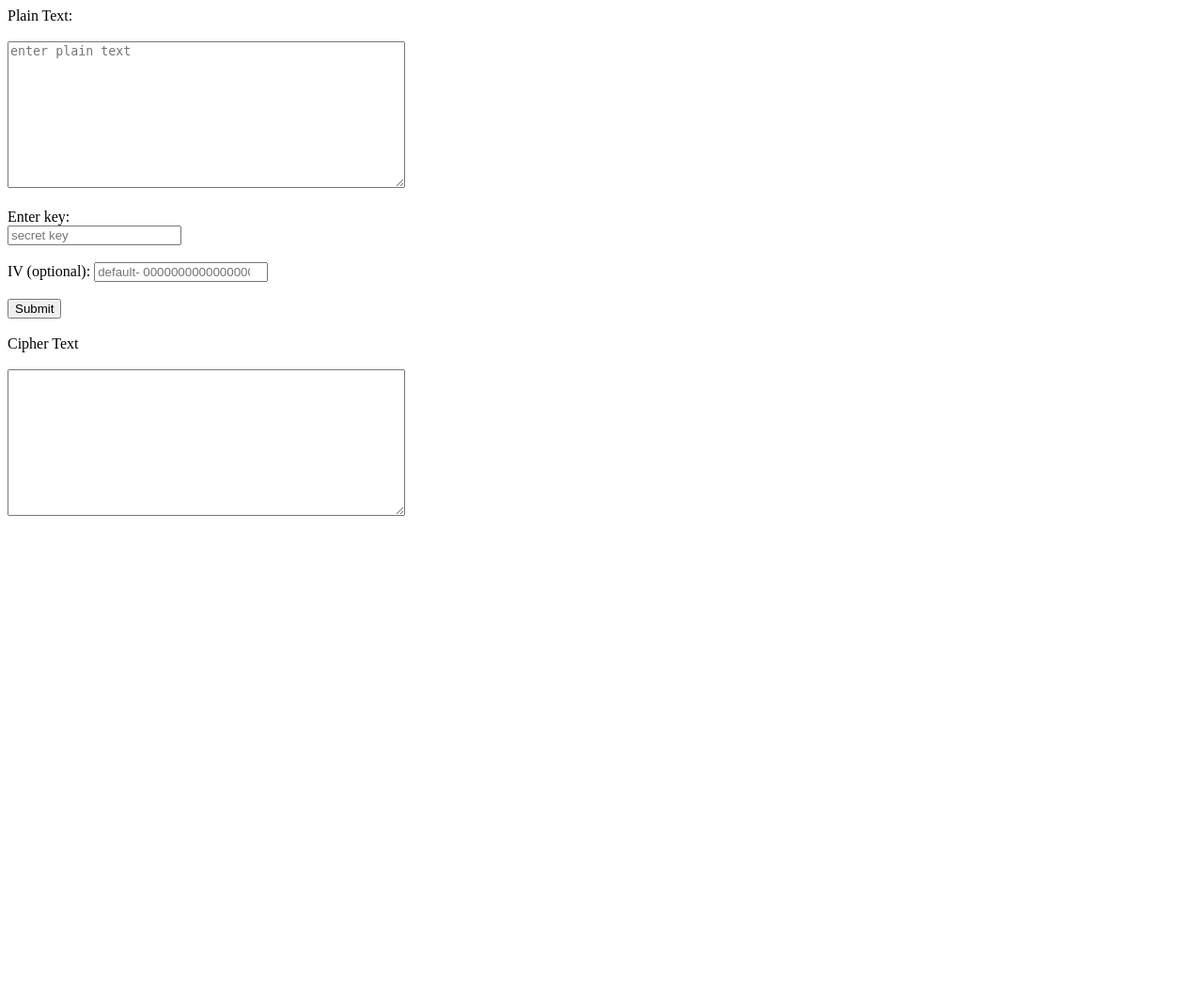
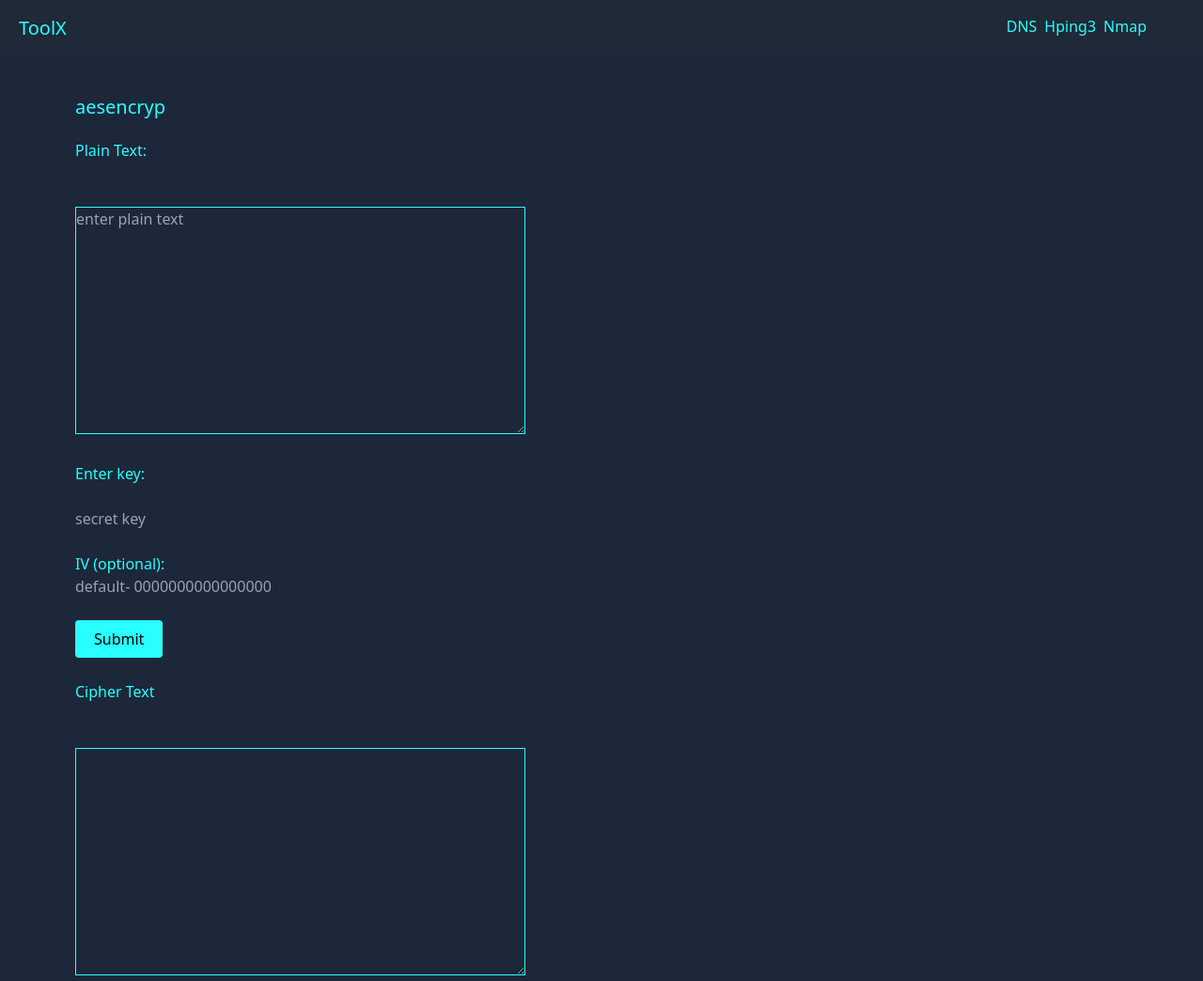
Before and after one commit to souavgro25/TooLX, a Django app: page /aesencrypt in a window 1280 px wide. Shown: the whole page at 94% size. Before the commit the page ends 549 px from the top, so only its background shows below. Run offline with Django 4.2, Linux system fonts and the light colour scheme; some libraries are stand-ins or nearby versions.

Commit message:
aes frontend

```diff
--- a/ToolX/requirements.txt
+++ b/ToolX/requirements.txt
@@ -4,3 +4,4 @@
 dnspython==2.2.0
 mysqlclient
 python-nmap==0.7.1
+pycryptodome==3.14.1
--- a/ToolX/templates/aes.html
+++ b/ToolX/templates/aes.html
@@ -1,36 +1,43 @@
-<!DOCTYPE html>
-<html lang="en">
-<head>
-    <meta charset="UTF-8">
-    <meta http-equiv="X-UA-Compatible" content="IE=edge">
-    <meta name="viewport" content="width=device-width, initial-scale=1.0">
-    <title>Document</title>
-</head>
-<body>
-    <form method="post">
+{% extends 'base.html'%}
+
+{% block maincontent %}
+<style>
+    .submit{
+            padding:10px 10px;
+        }
+</style>
+<div>
+    <div class="md:ml-20 ml-5 mt-10 flex-1">
+        <p class="text-xl text-gray-900 mb-5">
+            {{tool}}
+        </p>
+     <form method="post">
         {% csrf_token %}
         {% if tool == "aesencryp" %}
-        <label for="plaintext">Plain Text:</label><br><br>
+        <p for="plaintext">Plain Text:</p><br><br>
         <textarea name="plaintext" id="1" cols="50" rows="10" placeholder="enter plain text"></textarea><br><br>
-        <label for="key">Enter key:</label><br>
+        <p for="key">Enter key:</p><br>
         <input id="key" name="key" placeholder="secret key" value="{{hexkey}}" ><br><br>
-        <label for="">IV (optional):</label>
+        <p for="">IV (optional):</p>
         <input type="number" id="iv" name="iv" placeholder="default- 0000000000000000"><br><br>
-        <button type="submit">Submit</button><br><br>
-        <label for="ciphertext">Cipher Text</label><br><br>
+        <button class="px-5 py-2 rounded" type="submit">Submit</button><br><br>
+        <p for="ciphertext">Cipher Text</p><br><br>
         <textarea name="ciphertext" id="" cols="50" rows="10">{{ciphertext}}</textarea>
         {% endif %}
         {% if tool == "aesdecryp" %}
-        <label for="ciphertext">Cipher Text:</label><br><br>
+        <p for="ciphertext">Cipher Text:</p><br><br>
         <textarea name="ciphertext" id="1" cols="50" rows="10" placeholder="enter cipher text"></textarea><br><br>
-        <label for="key">Enter key:</label><br>
+        <p for="key">Enter key:</p><br>
         <input id="key" name="key" placeholder="secret key" ><br><br>
-        <label for="">IV (optional):</label>
-        <input type="number" id="iv" name="iv" placeholder="default- 0000000000000000"><br><br>
-        <button type="submit">Submit</button><br><br>
-        <label for="plaintext">Plain Text</label><br><br>
+        <p for="">IV (optional):</p>
+        <input type="text" id="iv" name="iv" placeholder="default- 0000000000000000"><br><br>
+        <button class="px-5" type="submit">Submit</button><br><br>
+        <p for="plaintext">Plain Text</p><br><br>
         <textarea name="plaintext" id="" cols="50" rows="10">{{plaintext}}</textarea>
         {% endif %}
     </form>
-</body>
-</html>
+
+</div>
+</div>
+
+{% endblock %}
--- a/ToolX/templates/base.html
+++ b/ToolX/templates/base.html
@@ -36,6 +36,14 @@
         .add{
             display: block;
         }
+        textarea{
+            background-color: var(--base);
+            border: solid 1px var(--white);
+            color:var(--white)
+        }
+        .submit{
+            padding: 10px;
+        }
     </style>
     <nav class="flex justify-between px-5 py-4 bg-gray-800">
         <h1 class="text-xl text-white ">
--- a/ToolX/templates/home.html
+++ b/ToolX/templates/home.html
@@ -23,7 +23,7 @@
     </div>
     </form>
 </div>
-    <div class="text-gray-800 bg-white  w-xl m-auto mt-10 mr-10"  >
+    <div style="background-color: var(--base);" class="text-gray-800 bg-white  w-xl m-auto mt-10 mr-10"  >
         {% if p1  %}
         <p class="text-xl text-black mb-5">Results</p>
         {% endif %}
```
